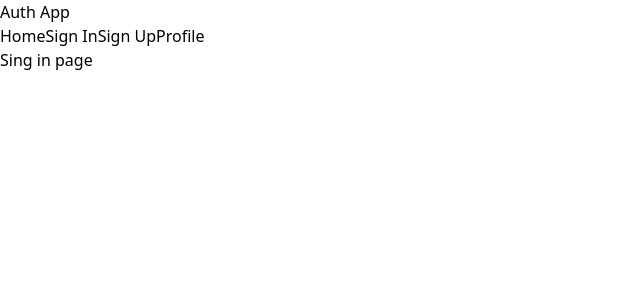
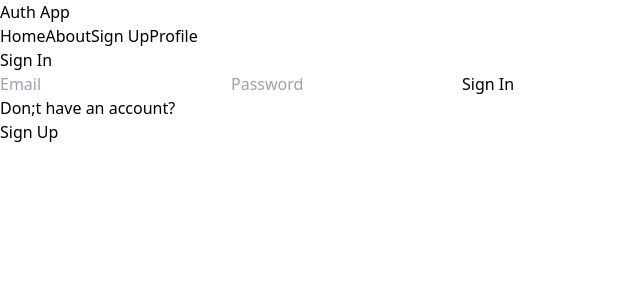
Before and after one commit to Ranjeetprgrmr/mern-auth, a React (Vite) app in the folder client/: page /sign-in in a window 1280 px wide. Shown: the top 300 px of the page, without its empty margins (0-640 px from the left). Built offline with nearby package versions, Linux system fonts and the light colour scheme.

Commit message:
complete the sing in page functionality

```diff
--- a/client/src/components/Header.jsx
+++ b/client/src/components/Header.jsx
@@ -1,19 +1,26 @@
-import { Link } from 'react-router-dom'
+import { Link, useLocation } from "react-router-dom";
 
 export default function Header() {
+  const location = useLocation();
   return (
-    <div className='bg-slate-200'>
-      <div className='flex justify-between items-center max-w-6xl mx-auto p-3'>
+    <div className="bg-slate-200">
+      <div className="flex justify-between items-center max-w-6xl mx-auto p-3">
         <Link to="/">
-         <h1 className='font-bold'>Auth App</h1>
+          <h1 className="font-bold">Auth App</h1>
         </Link>
-        <ul className='flex gap-4 font-semibold'>
-            <Link to="/">Home</Link>
+        <ul className="flex gap-4 font-semibold">
+          <Link to="/">Home</Link>
+          <Link to="/about">About</Link>
+          {location.pathname !== "/" && location.pathname !== "/sign-in" && (
             <Link to="/sign-in">Sign In</Link>
+          )}
+
+          {location.pathname !== "/" && location.pathname !== "/sign-up" && (
             <Link to="/sign-up">Sign Up</Link>
-            <Link to="/profile">Profile</Link>
+          )}
+          <Link to="/profile">Profile</Link>
         </ul>
       </div>
     </div>
-  )
+  );
 }
--- a/client/src/pages/SignIn.jsx
+++ b/client/src/pages/SignIn.jsx
@@ -1,9 +1,67 @@
-    import React from 'react'
+import { Link, useNavigate } from 'react-router-dom';
+import { useState } from 'react';
 
-    export default function SignIn() {
-      return (
-        <div className='text-red-500'>
-          Sing in page
-        </div>
-      )
+export default function SignIn() {
+  const [formData, setFormData] = useState({});
+  const [error, setError] = useState(false);
+  const [loading, setLoading] = useState(false);
+  const navigate = useNavigate();
+  const handleChange = (e) => {
+    setFormData({...formData, [e.target.id]: e.target.value});
+  }
+  // console.log(formData);
+
+  const handleSubmit = async (e) => {
+    e.preventDefault();
+    try{
+      setLoading(true);
+      setError(false);
+      const res = await fetch('/api/auth/sign-in', {
+        method: 'POST',
+        headers: {
+          'Content-Type': 'application/json',
+        },
+        body: JSON.stringify(formData),
+      });
+      const data = await res.json();
+      setLoading(false);
+      setError(false);
+      //  console.log("data",data);
+      if(data.success === false) {
+        setError(true);
+        return;
+      }
+      navigate("/");
+    } catch(error){
+      setLoading(false);
+      setError(true);
     }
+  }
+  return (
+    <div className='p-3 max-w-lg mx-auto'>
+      <h1 className='text-3xl text-center font-semibold my-7'>Sign In</h1>
+      <form onSubmit={handleSubmit} className='flex flex-col gap-4'>
+        <input type="email" placeholder='Email'
+          id="email" className='bg-slate-100 p-3
+          rounded-lg'
+          onChange={handleChange}
+          />
+        <input type="password" placeholder='Password'
+          id="password" className='bg-slate-100 p-3
+          rounded-lg'
+          onChange={handleChange}
+          />
+        <button disabled={loading} className='bg-slate-700 text-white p-3 rounded-lg uppercase hover:opacity-95 disabled:opacity-80'>
+           {loading ? "Loading..." : "Sign In"}
+          </button>
+      </form>
+      <div className='flex gap-2 mt-4 text-sm text-bold'>
+        <p>Don;t have an account?</p>
+        <Link to="/sign-up">
+          <span className='text-blue-500'>Sign Up</span>
+        </Link>
+      </div>
+      <p className='text-red-700 mt-5'>{error ? "Something went wrong. Please try again!" : null}</p>
+    </div>
+  )
+}
--- a/client/src/pages/SignUp.jsx
+++ b/client/src/pages/SignUp.jsx
@@ -1,5 +1,5 @@
+import { useState } from 'react';
 import { Link } from 'react-router-dom';
-import { useState } from 'react';
 
 export default function SignUp() {
   const [formData, setFormData] = useState({});
@@ -15,7 +15,7 @@
     try{
       setLoading(true);
       setError(false);
-      const res = await fetch('/api/auth/signup', {
+      const res = await fetch('/api/auth/sign-up', {
         method: 'POST',
         headers: {
           'Content-Type': 'application/json',
@@ -30,6 +30,7 @@
         setError(true);
         return;
       }
+
     } catch(error){
       setLoading(false);
       setError(true);
```
Also changed, not shown: 2 other files (tests, documents, lock files or other folders).
